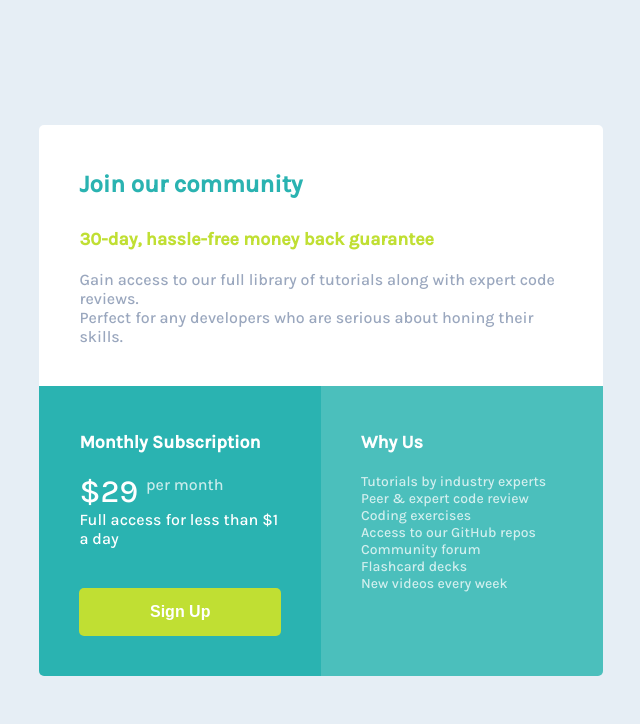
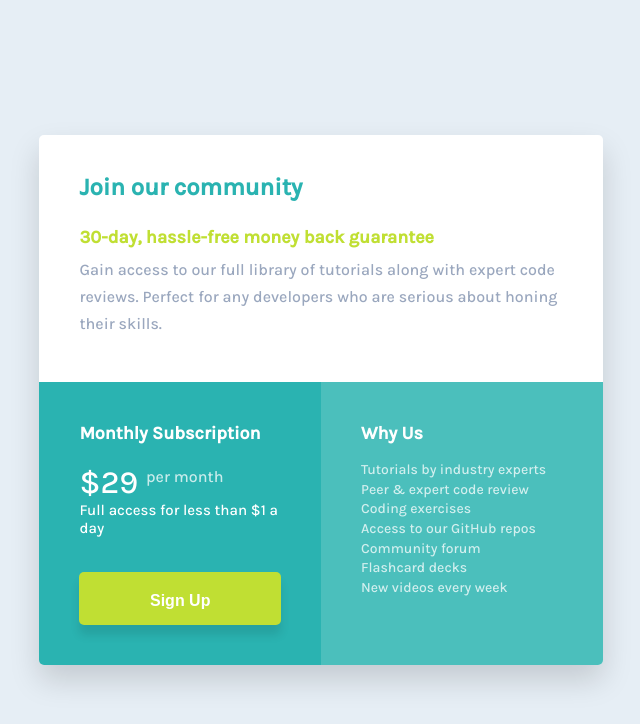
Before and after one commit to MilosZivaljevicEnjoying/single-price-grid-component, a React (Create React App) app: page / in a window 1280 px wide. Shown: the top 724 px of the page, without its empty margins (319-959 px from the left). Built offline with nearby package versions, Linux system fonts and the light colour scheme.

Commit message:
development - Added shadows, changed heights to match design

```diff
--- a/src/App.css
+++ b/src/App.css
@@ -8,16 +8,16 @@
 
 .content {
   width: 44%;
-  /*max-width: 635px;*/
+  max-width: 635px;
   display: grid;
   grid-template-columns: repeat(2, 1fr);
   font-size: 16px;
   border: 0;
   border-radius: 5px;
+  box-shadow: 0 15px 30px 0 rgba(0,0,0,0.15);
 }
 
 .content > div {
-  padding: 45px 40px 40px;
   cursor: context-menu;
 }
 
@@ -31,8 +31,13 @@
   background: rgb(255, 255, 255);
   color: rgb(154, 167, 190);
   font-size: 16px;
+  padding: 38px 40px 45px;
   border-top-right-radius: 5px;
   border-top-left-radius: 5px;
+}
+
+.community > div {
+  line-height: 1.7;
 }
 
 .community h1 {
@@ -44,12 +49,21 @@
 }
 
 .subscription, .whyUs{
+  padding: 40px 40px 40px;
   color: rgb(255, 255, 255);
 }
 
 .subscription {
   background: rgb(42, 179, 177);
   border-bottom-left-radius: 5px;
+}
+
+.subscription h2 {
+  margin: 0 0 20px;
+}
+
+.whyUs h2 {
+  margin: 0 0 16px;
 }
 
 .subscription sup {
@@ -62,11 +76,15 @@
 }
 
 .priceContainer {
-  margin-bottom: 40px;
+  margin-bottom: 35px;
 }
 
 .price {
   font-size: 32px;
+}
+
+.priceContainer .priceDescription {
+  font-size: 15px;
 }
 
 .whyUs {
@@ -80,4 +98,5 @@
   list-style-type: none;
   padding: 0;
   margin: 0;
+  line-height: 1.4;
 }
--- a/src/App.js
+++ b/src/App.js
@@ -7,14 +7,14 @@ function App() {
               <div className='community'>
                   <h1>Join our community</h1>
                   <h2>30-day, hassle-free money back guarantee</h2>
-                  <div>Gain access to our full library of tutorials along with expert code reviews.</div>
-                  <div>Perfect for any developers who are serious about honing their skills.</div>
+                  <div>Gain access to our full library of tutorials along with expert code reviews.
+                      Perfect for any developers who are serious about honing their skills.</div>
               </div>
               <div className='subscription'>
                   <h2>Monthly Subscription</h2>
                   <div className='priceContainer'>
                       <span className='price'>&#36;29 <sup>per month</sup></span>
-                      <div>Full access for less than $1 a day</div>
+                      <div className='priceDescription'>Full access for less than $1 a day</div>
                   </div>
                   <input type='button' value='Sign Up' />
               </div>
--- a/src/index.css
+++ b/src/index.css
@@ -15,22 +15,23 @@ body {
 
 h1 {
   font-size: 24px;
-  margin: 0 0 30px;
+  margin: 0 0 25px;
 }
 
 h2 {
   font-size: 18px;
-  margin: 0 0 20px;
+  margin: 0 0 8px;
 }
 
 input[type="button"] {
   font-size: 16px;
   font-weight: bold;
-  padding: 15px;
+  padding: 20px 20px 15px;
   background: rgb(192, 223, 51);
   border: 0;
   border-radius: 5px;
   color: rgb(255, 255, 255);
+  box-shadow: 0 10px 10px 0 rgba(0,0,0,0.1);;
 }
 
 input[type="button"]:hover {
```
Also changed, not shown: 1 other file (tests, documents, lock files or other folders).
